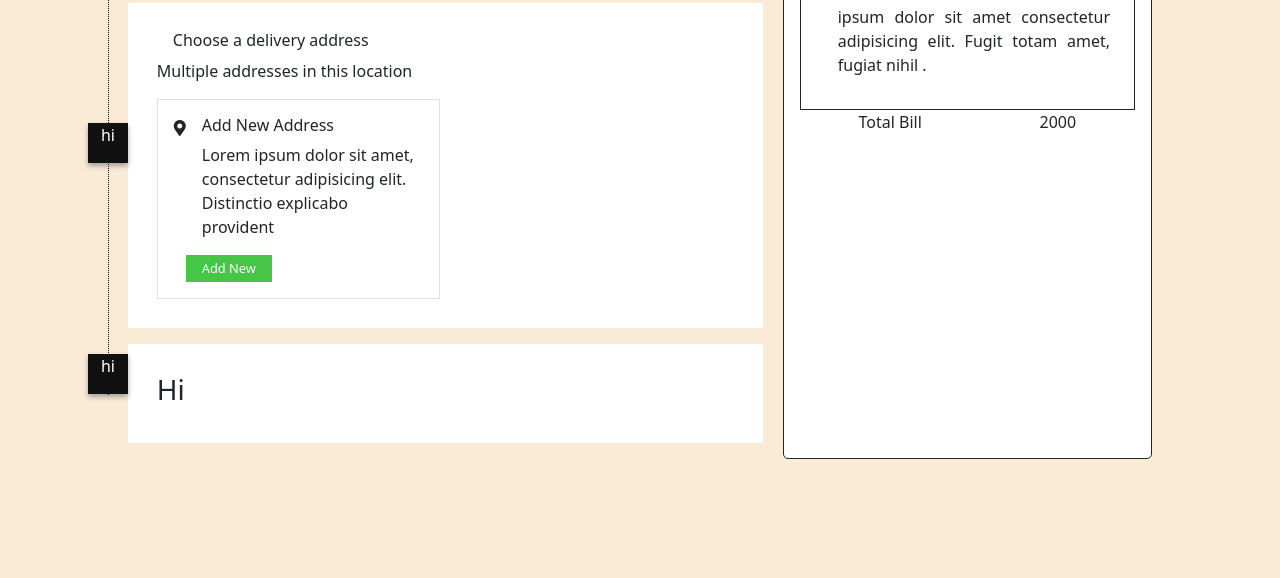
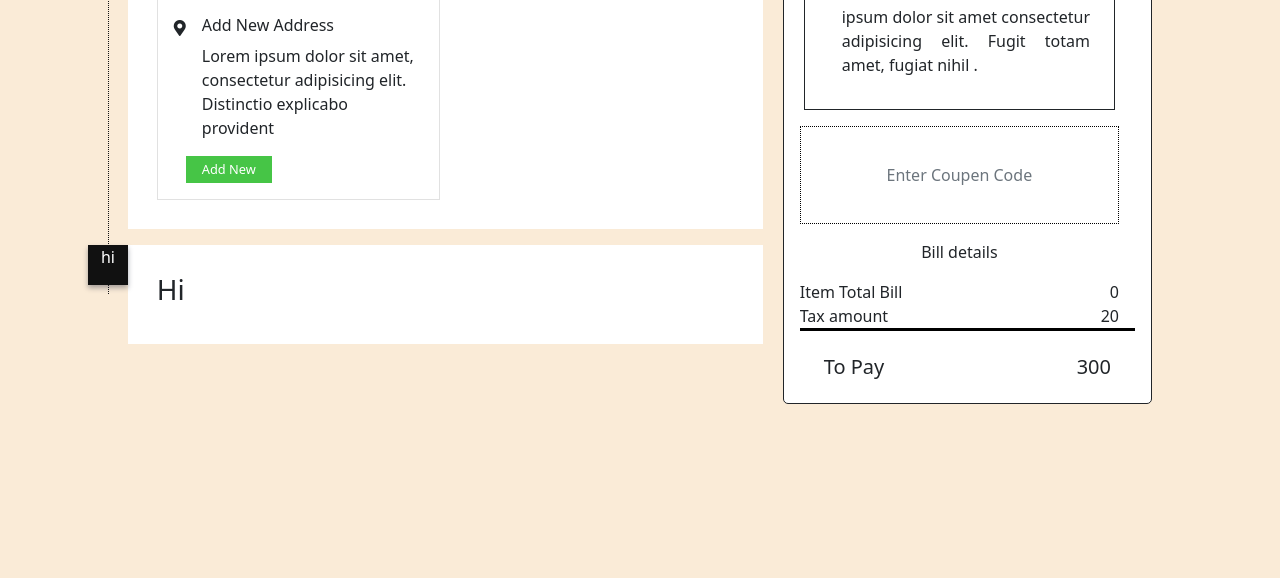
Before and after one commit to nagendrachoudhary/swiggy, a plain HTML site: page cart/cart.html in a window 1280 px wide. Shown: the part 222-800 px from the top of the page. Drawn offline with nearby package versions, Linux system fonts and the light colour scheme.

Commit message:
add remove

```diff
--- a/cart/cart.css
+++ b/cart/cart.css
@@ -63,6 +63,7 @@ img+span {
     width: 80%;
     border: 1px solid;
     text-align: center;
+    margin-bottom: 1rem;
 
 }
 
@@ -123,7 +124,7 @@ margin-bottom: 1.5rem;
     content: '';
     position: absolute;
     border-right: 1px dotted #111;
-    height: 80%;
+    height: 67%;
     top: 50px;
     left: -20px;
 }
@@ -136,7 +137,7 @@ margin-bottom: 1.5rem;
     text-align: center;
     width: 40px;
     left: -40px;
-    top: 30px;
+    top: 18px;
     box-shadow: 0 3px 5px 0 rgb(40 44 63 / 40%);
 }
 
@@ -145,7 +146,7 @@ margin-bottom: 1.5rem;
 }
 
 .payment {
-    top: 10px;
+    top: 0px;
 }
 
 
@@ -197,10 +198,9 @@ margin-bottom: 1.5rem;
     margin-left: 1rem;
 }
 #totalcart{
-    max-height: calc(100vh - 270px);
-    overflow-y: scroll;
     display: flex;
     flex-direction: column;
+    /* padding: 0 1rem; */
 }
 .non_contact{
     align-items: start !important ;
@@ -210,3 +210,24 @@ margin-bottom: 1.5rem;
 .order-1>div{
     margin: 2rem auto;
 }
+.overFlow_div{
+    max-height: calc(100vh - 270px);
+    overflow-y: scroll;
+}
+.coupon{
+    border: 1px dotted black;
+    padding: 2rem;
+}
+.coupon>input{
+    border: none;
+    height: 2rem;
+
+}
+.flex_sb>p{
+    margin-bottom: 0;
+}
+#lastdiv{
+    border-top: 3px solid black;
+    padding: 0 1.5rem ;
+    padding-top: 1.5rem;
+}
--- a/cart/cart.html
+++ b/cart/cart.html
@@ -30,14 +30,8 @@
             <div class="contact__side__box">
               hi
             </div>
-            <div class="main__padding">
-              <h3>Hi</h3>
-            </div>
           </div>
           <div class=" bg__white main__padding">
-            <div class="contact__side__box delivery">
-              hi
-            </div>
             <h6>Choose a delivery address</h6>
             <p>Multiple addresses in this location</p>
             <div id="address" >
@@ -64,8 +58,10 @@
         </div>
         <div id="right" class="div1">
           <h1> Cart Items </h1>
-          <div id="totalcart">
-            <div class="order_1">
+          <div class="overFlow_div pe-3">
+            <div id="totalcart">
+            </div>
+            <div class="order_1 px-1">
               <div class="flex_sb non_contact">
                 <input type="checkbox" name="" id="">
                 <div>
@@ -73,11 +69,23 @@
                 <p class="justify_aligh px-2"> ipsum dolor sit amet consectetur adipisicing elit. Fugit totam amet, fugiat nihil .</p>
                 </div>
               </div>
-              <div class="flex ">
-                <p>Total Bill</p>
-                <p>2000</p>
-              </div>
             </div>
+            <div class="coupon my-3">
+              <input type="text"  class="form-control text-center" placeholder="Enter Coupen Code">
+            </div>
+            <p>Bill details</p>
+            <div class="flex_sb">
+              <p>Item Total Bill</p>
+              <p id="total_value"></p>
+            </div>
+            <div class="flex_sb">
+              <p>Tax amount</p>
+              <p id="tax">20</p>
+            </div>
+          </div>
+          <div id="lastdiv" class="flex_sb">
+            <h5>To Pay</h5>
+            <h5 id="final_Amt">300</h5>
           </div>
         </div>
     </div>
--- a/cart/cart.js
+++ b/cart/cart.js
@@ -9,9 +9,11 @@ showcartdata(itemdta)
 showAddress()
 function total_value(arr){
     var total_amt =  arr.reduce(function(acc,ele){
-          return parseInt(acc.itemPrice)+parseInt(ele.itemPrice)
-      })
-      console.log(total_amt);
+          return parseInt(acc)+parseInt(ele.itemPrice)
+      },0)
+      setTimeout(() => {
+          document.getElementById('total_value').innerText = total_amt
+      }, 200);
   }
 
 function showcartdata(obj) {
@@ -31,10 +33,12 @@ function showcartdata(obj) {
         var div1 = document.createElement('div')
         div1.setAttribute('class', 'qtychange')
         var btn1 = document.createElement('button')
+        btn1.addEventListener('click',function(){addqty(index)})
         btn1.innerText = '+'
         var span = document.createElement('span')
         span.innerText = 1
         var btn2 = document.createElement('button')
+        btn2.addEventListener('click',function(){removeqty(index)})
         btn2.innerText = '-'
         div1.append(btn1, span, btn2)
         var p2 = document.createElement('p')
@@ -45,9 +49,7 @@ function showcartdata(obj) {
             document.getElementById('totalcart').append(div)
         }, 100);
     })
-    setTimeout(() => {
-        total_value(obj)
-    }, 1000);
+  total_value(obj)
 }
 
 function addnewadd() {
@@ -92,13 +94,11 @@ function addnewadd() {
 function showAddress() {
     addData.map(function (ele, index) {
         var div = document.createElement('div')
-        var icon = document.createElement("i");
-        icon.setAttribute('class' , ['fas' , 'fa-map-marker-alt'])
         var iconDiv = document.createElement('div')
-        iconDiv.append(icon)
+        iconDiv.innerHTML= '<i class="fas fa-map-marker-alt"></i>'
         var pDiv  = document.createElement('div');
         div.setAttribute('class', 'flex_sb');
-        var p1 = document.createElement('p')
+        var p1 = document.createElement('h6')
         p1.innerText = 'Others'
         var p2 = document.createElement('p')
         p2.innerText = ele.address
@@ -109,12 +109,30 @@ function showAddress() {
         button.setAttribute('class', 'deliver_here')
 
         pDiv.append(p1, p2,p3, button)
-        div.append(iconDiv , Pdiv)
+        div.append(iconDiv , pDiv)
 
         setTimeout(() => {
             document.querySelector('#address').append(div)
         }, 200);
     })
 
+}
 
+function addqty(i){
+    document.getElementById('totalcart').innerText = ''
+    itemdta.map(function(ele,index){
+        if(i==index){
+            ele.itemPrice = parseInt(ele.itemPrice)+parseInt(ele.itemPrice)
+        }
+    })
+    showcartdata(itemdta)
 }
+function removeqty(i){
+    document.getElementById('totalcart').innerText = ''
+itemdta.map(function(ele,index){
+    if(i==index){
+        ele.itemPrice = parseInt(ele.itemPrice)-parseInt(ele.itemPrice)
+    }
+})
+showcartdata(itemdta)
+}
```
